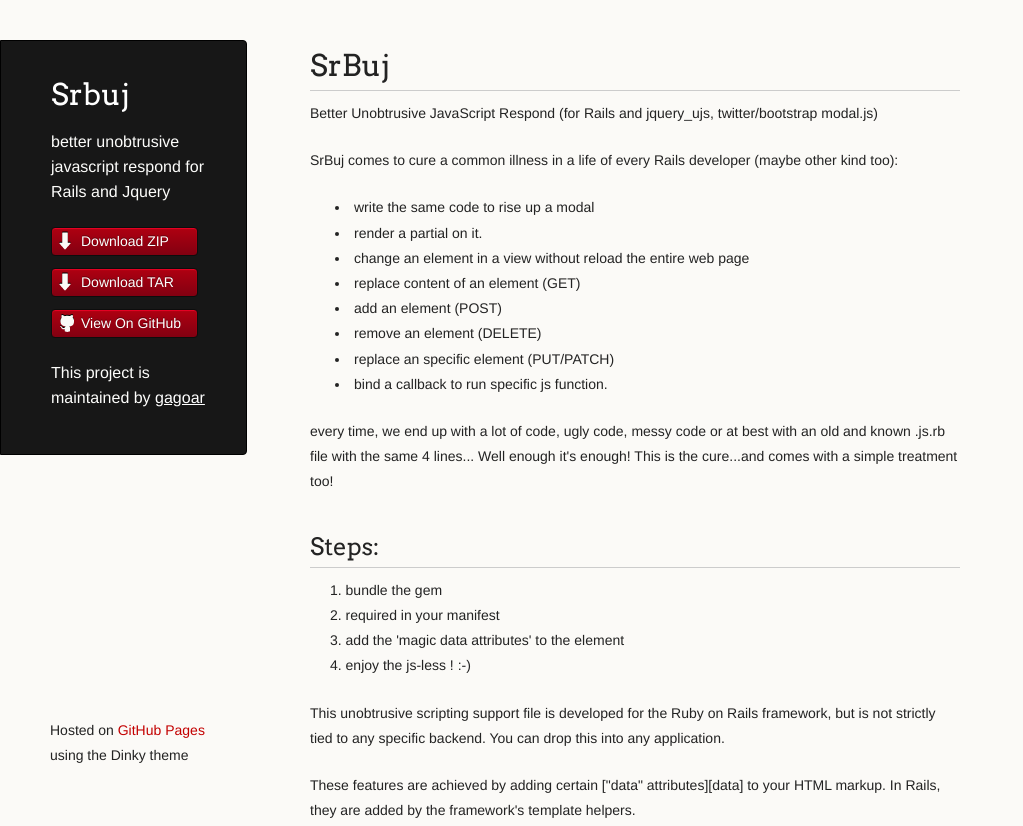
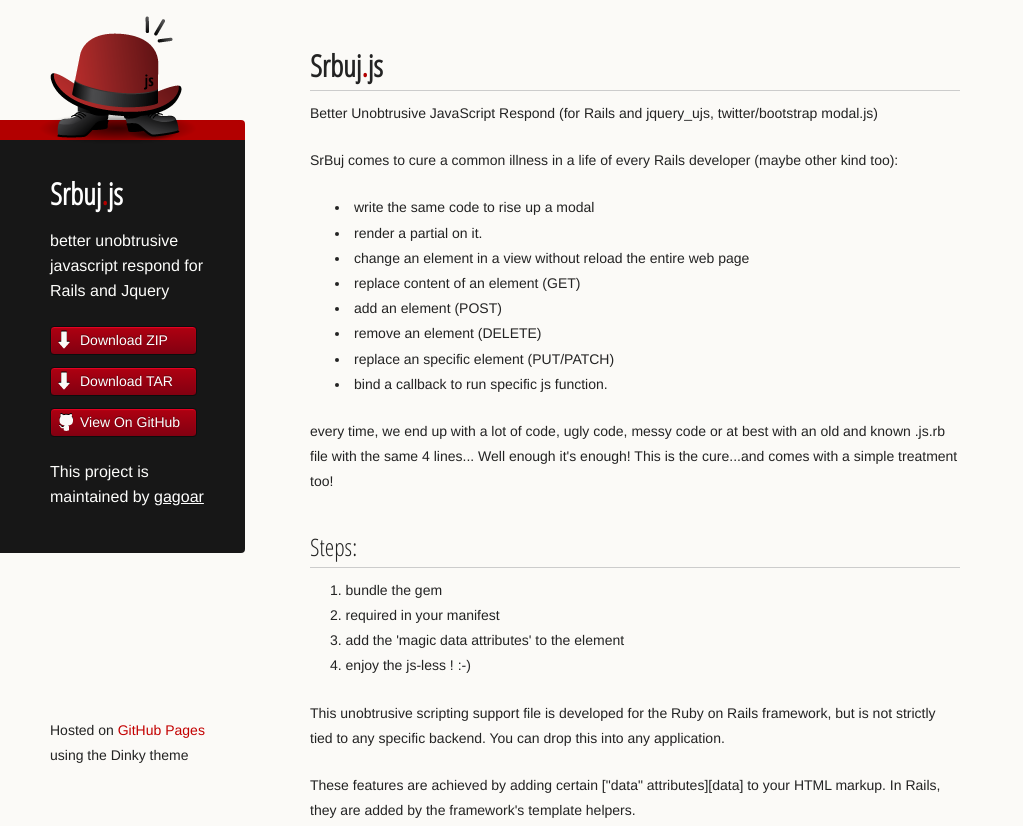
Before and after one commit to gagoar/SrBuj, a plain HTML site: page index.html in a window 1280 px wide. Shown: the top 826 px of the page, without its empty margins (0-1023 px from the left). Drawn offline with Linux system fonts and the light colour scheme.

Commit message:
logo and style for SrBuj

```diff
--- a/index.html
+++ b/index.html
@@ -9,6 +9,7 @@
     <link rel="stylesheet" href="stylesheets/pygment_trac.css">
     <script src="javascripts/scale.fix.js"></script>
     <meta name="viewport" content="width=device-width, initial-scale=1, user-scalable=no">
+    <link href="http://fonts.googleapis.com/css?family=Open+Sans+Condensed:300" rel="stylesheet" type="text/css">
     <!--[if lt IE 9]>
     <script src="//html5shiv.googlecode.com/svn/trunk/html5.js"></script>
     <![endif]-->
@@ -16,7 +17,7 @@
   <body>
     <div class="wrapper">
       <header>
-        <h1 class="header">Srbuj</h1>
+        <h1 class="header">Srbuj<span>.</span>js</h1>
         <p class="header">better unobtrusive javascript respond for Rails and Jquery</p>
 
         <ul>
@@ -30,7 +31,7 @@
 
       </header>
       <section>
-        <h1>SrBuj</h1>
+        <h1>Srbuj<span>.</span>js</h1>
 
 <p>Better Unobtrusive JavaScript Respond (for Rails and jquery_ujs, twitter/bootstrap modal.js)</p>
 
--- a/stylesheets/styles.css
+++ b/stylesheets/styles.css
@@ -47,11 +47,16 @@
 }
 
 h1, h2, h3 {
-	font-family: Arvo, Monaco, serif;
+	font-family: 'Open Sans Condensed', Arvo, Monaco, serif;
   line-height:1.3;
 	font-weight: normal;
 }
-
+h1{
+  font-weight: bold;
+}
+h1 span{
+  color: #B20000;
+}
 h1,h2, h3 {
 	display: block;
 	border-bottom: 1px solid #ccc;
@@ -210,7 +215,10 @@
   width:170px;
   float:left;
   position:fixed;
-	border: 1px solid #000;
+	border: 0px solid #000;
+  border-bottom: 0px solid #000;
+  border-right: 0px solid #B20000;
+  border-top: 20px solid #B20000;
 	-webkit-border-top-right-radius: 4px;
 	-webkit-border-bottom-right-radius: 4px;
 	-moz-border-radius-topright: 4px;
@@ -218,8 +226,19 @@
 	border-top-right-radius: 4px;
 	border-bottom-right-radius: 4px;
 	padding: 34px 25px 22px 50px;
-	margin: 30px 25px 0 0;
+	margin: 110px 25px 0 0;
 	-webkit-font-smoothing: antialiased;
+}
+
+header:before{
+  display: block;
+  position: absolute;
+  width: 219px;
+  height:219px;
+  background: transparent url(../images/srbuj.png) left top no-repeat;
+  content: "";
+  left: 8px;
+  top: -129px;
 }
 
 p.header {
@@ -227,9 +246,7 @@
 }
 
 h1.header {
-	font-family: Arvo, sans-serif;
 	font-size: 30px;
-	font-weight: 300;
 	line-height: 1.3em;
 	border-bottom: none;
 	margin-top: 0;
@@ -347,6 +364,9 @@
   header {
     padding-right:320px;
   }
+  header:before{
+    top: 11px;
+  }
 
   section {
     padding:20px 84px 20px 50px;
@@ -360,7 +380,7 @@
   header ul {
     position:absolute;
     right:130px;
-    top:84px;
+    top:179px;
   }
 }
 
@@ -411,3 +431,9 @@
     color:#444;
   }
 }
+@media screen and (-webkit-min-device-pixel-ratio: 2), screen and (max--moz-device-pixel-ratio: 2) {
+  header:before{
+    background-image: url(../images/srbuj-retina.png);
+    background-size: 219px 136px;
+  }
+}
```
